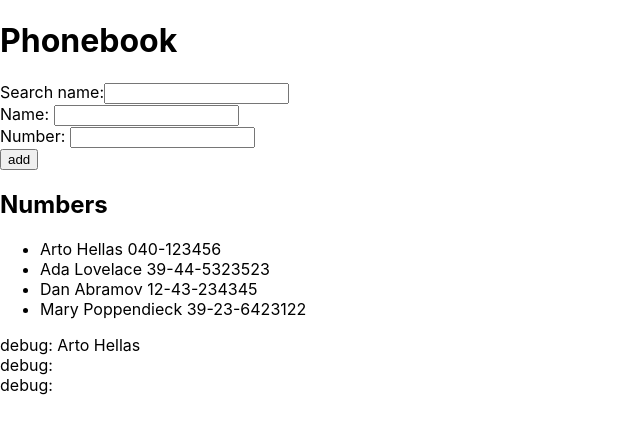
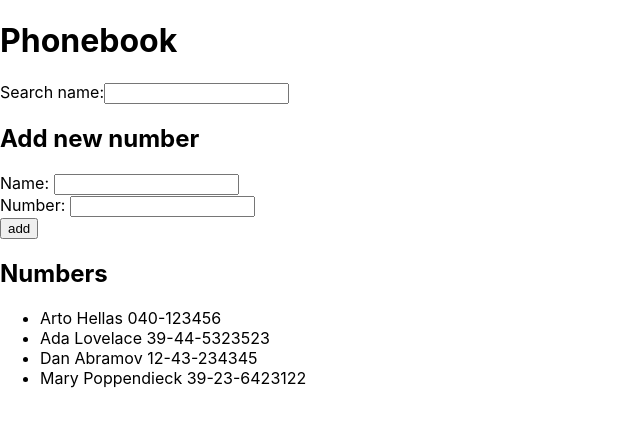
Before and after one commit to aarneharju/fullstack-open-2022, a React (Create React App) app in the folder part2/phonebook/: page / in a window 1280 px wide. Shown: the top 434 px of the page, without its empty margins (0-640 px from the left). Built offline with nearby package versions, Linux system fonts and the light colour scheme.

Commit message:
2.10 done

```diff
--- a/part2/phonebook/src/App.js
+++ b/part2/phonebook/src/App.js
@@ -1,5 +1,40 @@
 import './App.css';
 import { useState } from 'react';
+
+// Components
+const Search = (props) => {
+  return (
+    <form>
+      <label htmlFor='search'>Search name:</label>
+      <input type='text' value={props.newSearch} id='search' onChange={props.onChange} />
+    </form>
+  );
+};
+
+const AddPersonForm = (props) => {
+  const { newName, handleNewName, newNumber, handleNewNumber, handleSubmit } = props;
+  return (
+    <form>
+      <div>
+        Name: <input type='text' value={newName} onChange={handleNewName} />
+      </div>
+      <div>
+        Number: <input type='text' value={newNumber} onChange={handleNewNumber} />
+      </div>
+      <div>
+        <button type="submit" onClick={handleSubmit}>add</button>
+      </div>
+    </form>
+  );
+};
+
+const Numbers = (props) => {
+  return (
+    <ul>
+      {props.personsArray}
+    </ul>
+  );
+};
 
 const Person = (props) => {
   return <li>{props.person.name} {props.person.number}</li>;
@@ -48,28 +83,15 @@ const App = () => {
   return (
     <div>
       <h1>Phonebook</h1>
-      <form>
-        <label for='search'>Search name:</label>
-        <input type='text' value={newSearch} id='search' onChange={handleSearch} />
-      </form>
-      <form>
-        <div>
-          Name: <input type='text' value={newName} onChange={handleNewName} />
-        </div>
-        <div>
-          Number: <input type='text' value={newNumber} onChange={handleNewNumber} />
-        </div>
-        <div>
-          <button type="submit" onClick={handleSubmit}>add</button>
-        </div>
-      </form>
+      <Search newSearch={newSearch} onChange={handleSearch} />
+      <h2>Add new number</h2>
+      <AddPersonForm newName={newName} handleNewName={handleNewName} newNumber={newNumber} handleNewNumber={handleNewNumber} handleSubmit={handleSubmit} />
+
       <h2>Numbers</h2>
-      <ul>
-        {personsArray}
-      </ul>
-      <div>debug: {persons[0].name}</div>
+      <Numbers personsArray={personsArray} />
+      {/* <div>debug: {persons[0].name}</div>
       <div>debug: {newName}</div>
-      <div>debug: {newSearch}</div>
+      <div>debug: {newSearch}</div> */}
     </div>
   )
 }
```
